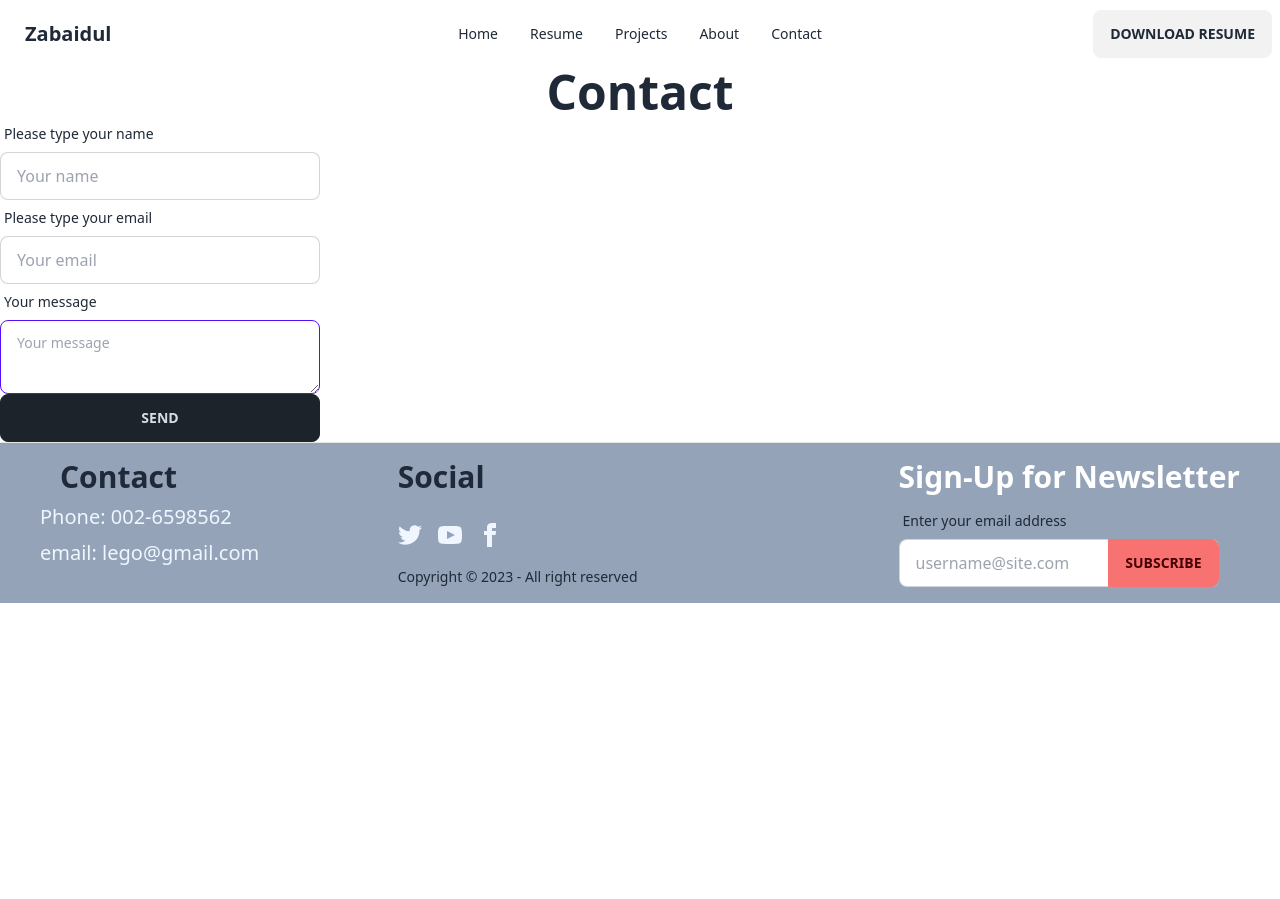
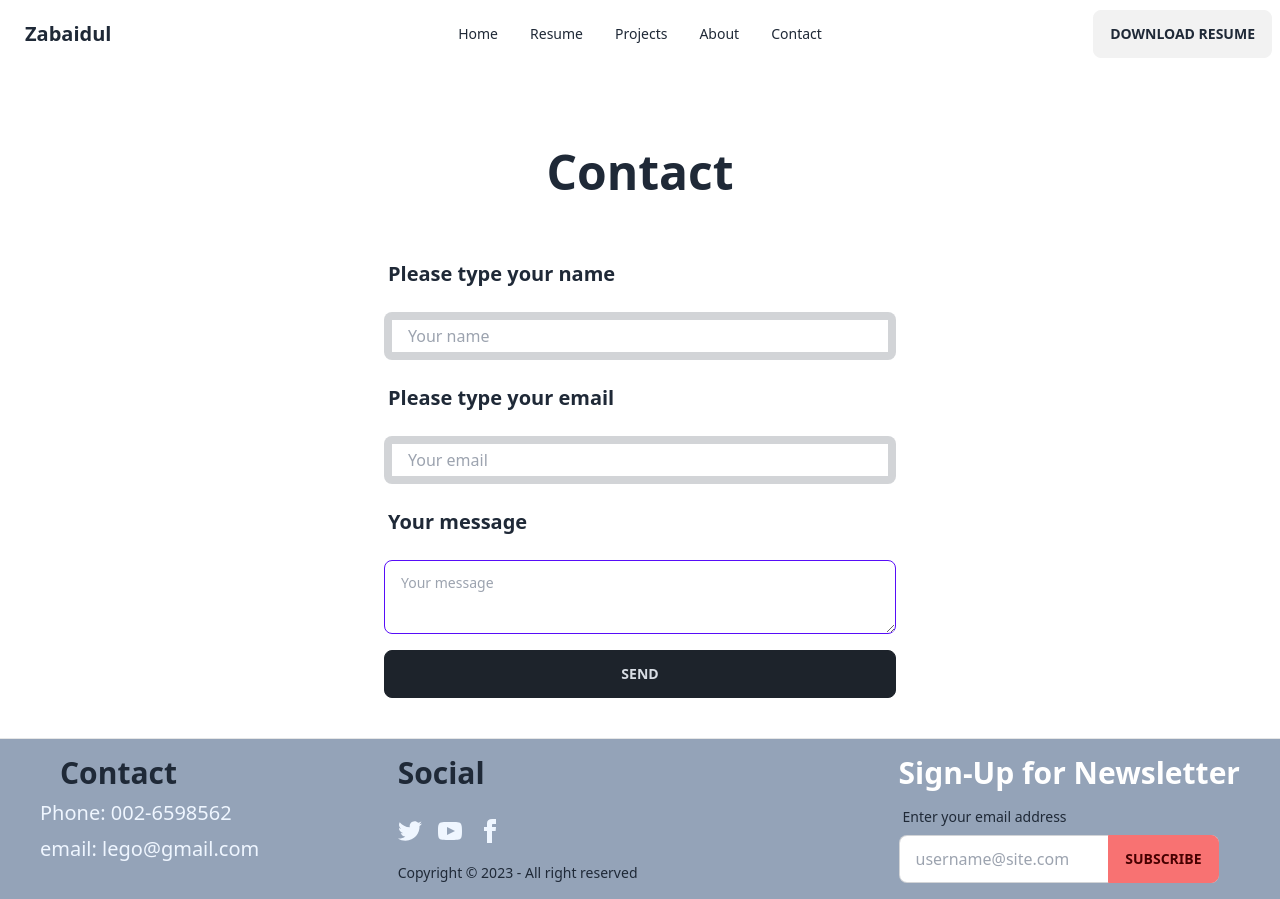
Before and after one commit to zabaidulbd/portfolio-website, a React (Vite) app: page /contact in a window 1280 px wide. Before the commit the page ends 800 px from the top, so only its background shows below. Built offline with nearby package versions, Linux system fonts and the light colour scheme.

Commit message:
add contact form

```diff
--- a/src/pages/Contact/Contact.jsx
+++ b/src/pages/Contact/Contact.jsx
@@ -2,24 +2,24 @@
 
 const Contact = () => {
     return (
-        <>
-            <h1 className="text-5xl text-center font-bold">Contact</h1>
-            <div className="form-control w-full max-w-xs">
+        <div className="mt-20">
+            <h1 className="text-5xl text-center font-bold mb-14">Contact</h1>
+            <div className="form-control w-full max-w-lg mx-auto">
                 <label className="label">
-                    <span className="label-text">Please type your name</span>
+                    <span className="text-xl font-semibold">Please type your name</span>
                 </label>
-                <input type="text" placeholder="Your name" className="input input-bordered w-full max-w-xs" />
+                <input type="text" placeholder="Your name" className="input input-bordered border-8 w-full max-w-lg my-4" />
                 <label className="label">
-                    <span className="label-text">Please type your email</span>
+                    <span className="text-xl font-semibold">Please type your email</span>
                 </label>
-                <input type="email" placeholder="Your email" className="input input-bordered w-full max-w-xs" />
+                <input type="email" placeholder="Your email" className="input input-bordered border-8 w-full max-w-lg my-4" />
                 <label className="label">
-                    <span className="label-text">Your message</span>
+                    <span className="text-xl font-semibold">Your message</span>
                 </label>
-                <textarea className="textarea textarea-primary" placeholder="Your message"></textarea>
-                <button className="btn btn-active btn-neutral">send</button>
+                <textarea className="textarea textarea-primary my-4" placeholder="Your message"></textarea>
+                <button className="btn btn-active btn-neutral mb-10">send</button>
             </div>
-        </>
+        </div>
     );
 };
 
```
